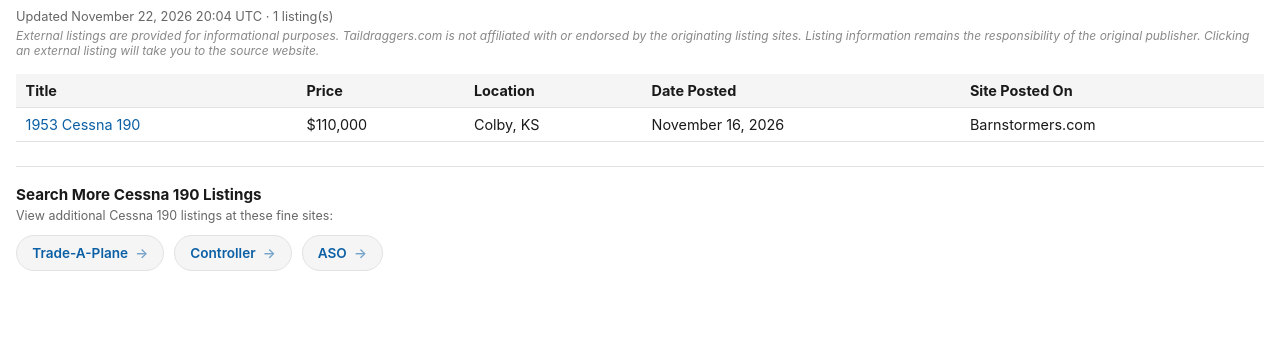
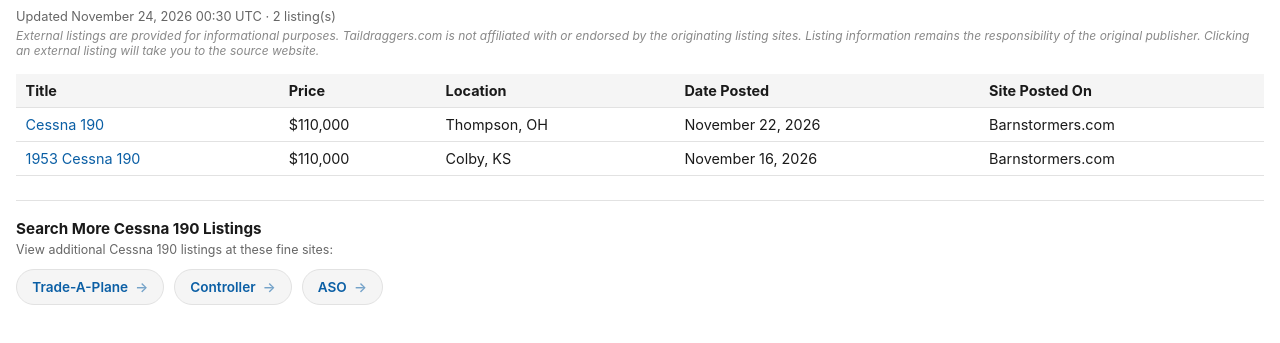
Before and after one commit to taildraggers/cessna-190-for-sale, a plain HTML site: page docs/index.html in a window 1280 px wide. Shown: the part 43-386 px from the top of the page. Drawn offline with Linux system fonts and the light colour scheme.

Commit message:
Update Cessna 190 listings (2026-11-24)

```diff
--- a/docs/index.html
+++ b/docs/index.html
@@ -76,13 +76,14 @@
 </head>
 <body>
   <h1>Other Cessna 190 Ads on the Web</h1>
-  <div class="updated">Updated November 22, 2026 20:04 UTC &middot; 1 listing(s)</div>
+  <div class="updated">Updated November 24, 2026 00:30 UTC &middot; 2 listing(s)</div>
   <div class="disclaimer">External listings are provided for informational purposes. Taildraggers.com is not affiliated with or endorsed by the originating listing sites. Listing information remains the responsibility of the original publisher. Clicking an external listing will take you to the source website.</div>
   <table>
     <thead>
       <tr><th>Title</th><th>Price</th><th>Location</th><th>Date Posted</th><th>Site Posted On</th></tr>
     </thead>
     <tbody>
+        <tr><td><a href="https://www.barnstormers.com/classified-2074213-Cessna-190.html" target="_blank" rel="noopener noreferrer">Cessna 190</a></td><td>$110,000</td><td>Thompson, OH</td><td>November 22, 2026</td><td>Barnstormers.com</td></tr>
         <tr><td><a href="https://www.barnstormers.com/classified-2074104-1953-Cessna-190-494-SMOH.html" target="_blank" rel="noopener noreferrer">1953 Cessna 190</a></td><td>$110,000</td><td>Colby, KS</td><td>November 16, 2026</td><td>Barnstormers.com</td></tr>
     </tbody>
   </table>
```
